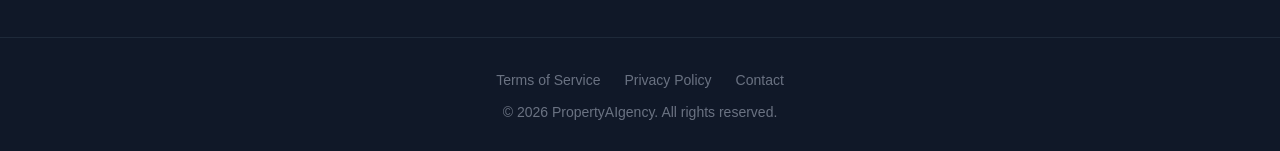
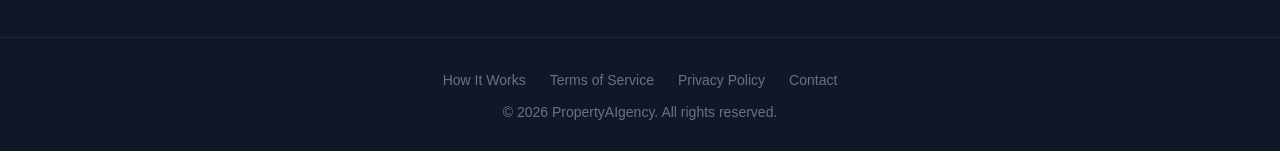
Before and after one commit to Bentman007/propertyaigency, a Next.js app: page /pricing in a window 1280 px wide. Shown: the part 2615-2766 px from the top of the page. Built offline with nearby package versions, Linux system fonts and the light colour scheme.

Commit message:
Add How It Works to footer nav across all pages

```diff
--- a/app/how-it-works/page.tsx
+++ b/app/how-it-works/page.tsx
@@ -225,6 +225,7 @@ export default function HowItWorksPage() {
 
       <footer className="border-t border-gray-800 px-6 py-8 text-center text-gray-500 text-sm">
         <div className="flex justify-center gap-6">
+          <Link href="/how-it-works" className="hover:text-white">How It Works</Link>
           <Link href="/terms" className="hover:text-white">Terms</Link>
           <Link href="/privacy" className="hover:text-white">Privacy</Link>
           <Link href="/contact" className="hover:text-white">Contact</Link>
--- a/app/pricing/page.tsx
+++ b/app/pricing/page.tsx
@@ -209,6 +209,7 @@ export default function PricingPage() {
 
       <footer className="border-t border-gray-800 px-6 py-8 text-center text-gray-500 text-sm">
         <div className="flex justify-center gap-6">
+          <Link href="/how-it-works" className="hover:text-white">How It Works</Link>
           <Link href="/terms" className="hover:text-white">Terms of Service</Link>
           <Link href="/privacy" className="hover:text-white">Privacy Policy</Link>
           <Link href="/contact" className="hover:text-white">Contact</Link>
--- a/app/privacy/page.tsx
+++ b/app/privacy/page.tsx
@@ -102,6 +102,7 @@ export default function PrivacyPage() {
 
       <footer className="border-t border-gray-800 px-6 py-8 text-center text-gray-500 text-sm">
         <div className="flex justify-center gap-6">
+          <Link href="/how-it-works" className="hover:text-white">How It Works</Link>
           <Link href="/terms" className="hover:text-white">Terms of Service</Link>
           <Link href="/privacy" className="hover:text-white">Privacy Policy</Link>
           <Link href="/contact" className="hover:text-white">Contact</Link>
--- a/app/terms/page.tsx
+++ b/app/terms/page.tsx
@@ -93,6 +93,7 @@ export default function TermsPage() {
 
       <footer className="border-t border-gray-800 px-6 py-8 text-center text-gray-500 text-sm">
         <div className="flex justify-center gap-6">
+          <Link href="/how-it-works" className="hover:text-white">How It Works</Link>
           <Link href="/terms" className="hover:text-white">Terms of Service</Link>
           <Link href="/privacy" className="hover:text-white">Privacy Policy</Link>
           <Link href="/contact" className="hover:text-white">Contact</Link>
```
